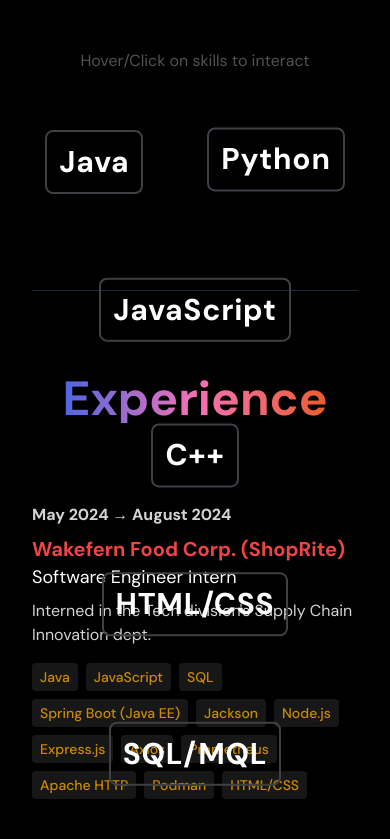
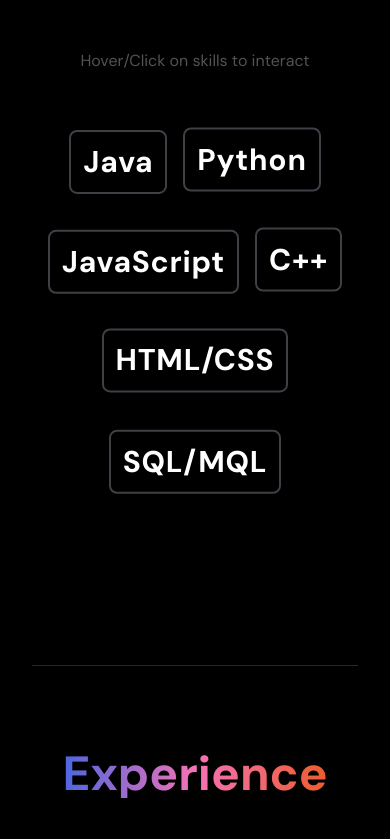
Before and after one commit to dilanchoksi/personal-website, a React (Vite) app: page / in a window 390 px wide. Shown: the part 1925-2764 px from the top of the page. Built offline with nearby package versions, Linux system fonts and the light colour scheme.

Commit message:
skills media queries

```diff
--- a/src/components/Skills.jsx
+++ b/src/components/Skills.jsx
@@ -23,7 +23,7 @@ const Skills = () => {
   const [display, setDisplay] = useState(false);
 
   return (
-    <div id="skills" className="border-b border-slate-800 pt-1 pb-20 h-[50vh]">
+    <div id="skills" className="border-b border-slate-800 pt-1 pb-20">
       <motion.h2
         whileInView={{ opacity: 1, y: 0 }}
         initial={{ opacity: 0, y: -100 }}
@@ -41,7 +41,7 @@ const Skills = () => {
         initial={{ opacity: 0, x: -100 }}
         transition={{ duration: 1.5 }}
         viewport={{ once: true }}
-        className="flex flex-wrap items-start justify-center gap-16"
+        className="flex flex-wrap items-start justify-center gap-4"
       >
         {SKILLS.map((skill, index) => (
           <motion.div
@@ -49,7 +49,7 @@ const Skills = () => {
             initial="initial"
             animate="animate"
             key={index}
-            className="text-center group"
+            className="text-center"
           >
             <h1
               data-key={index}
@@ -88,7 +88,7 @@ const Skills = () => {
       </motion.div>
 
       <div
-        className={`flex gap-10 justify-center mt-10 font-bold text-2xl text-red-500 duration-500 ${
+        className={`flex gap-10 justify-center mt-10 h-8 font-bold text-xl md:text-2xl text-red-500 duration-500 ${
           display ? "opacity-100" : "opacity-0"
         }`}
       >
```
